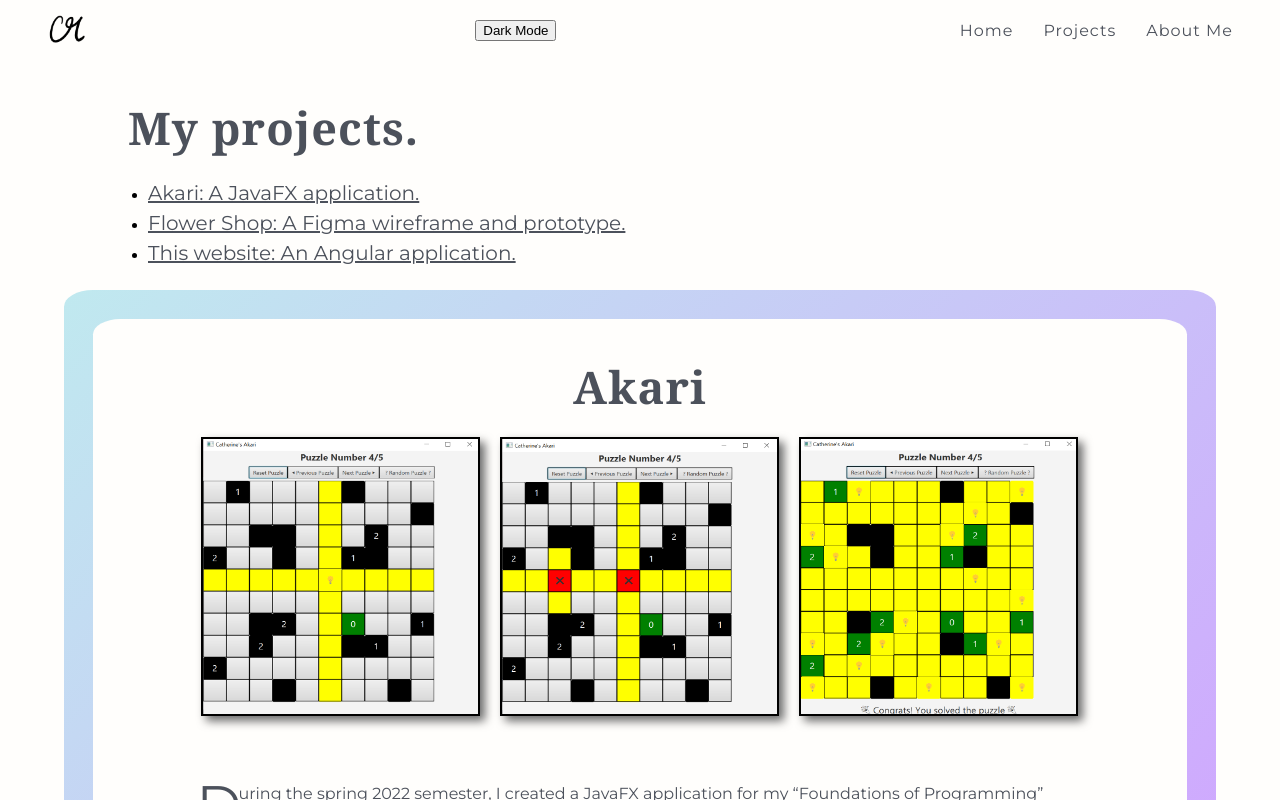
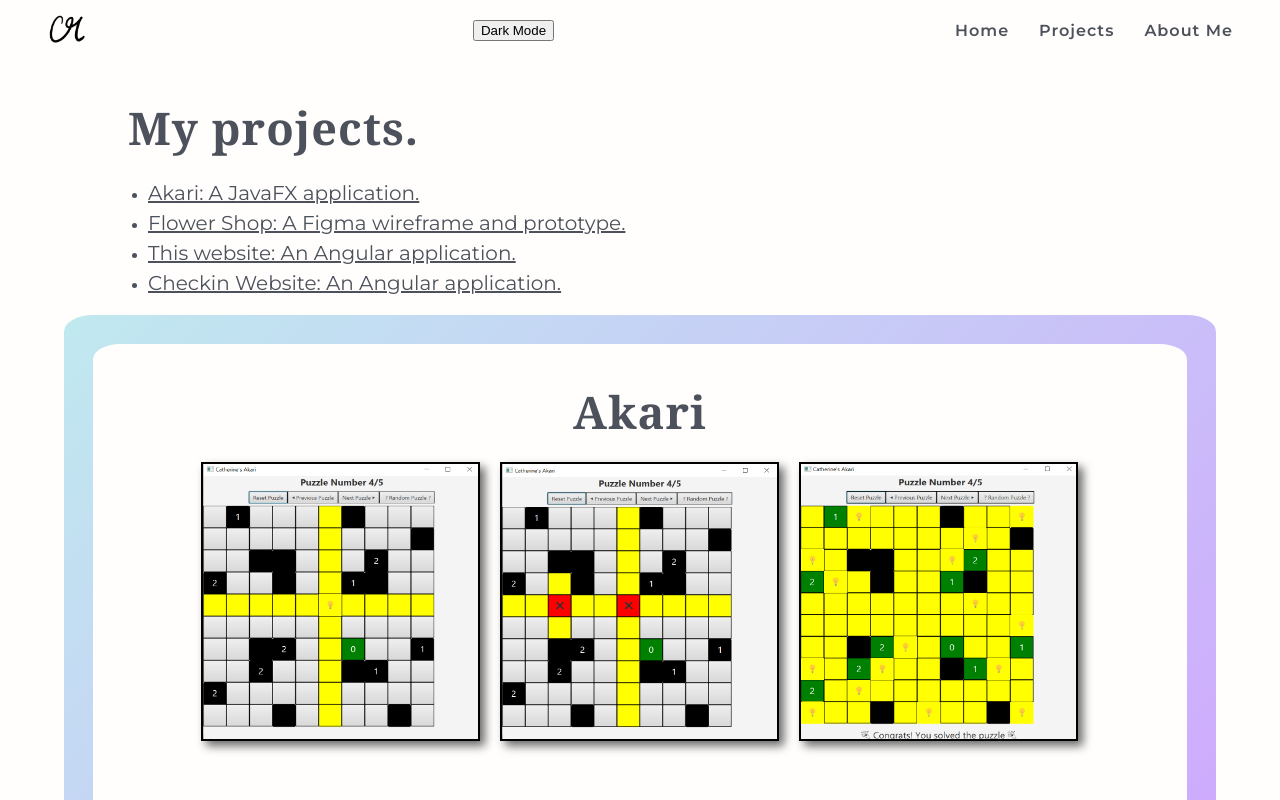
Before and after one commit to croberts808/cathroberts, an Angular app in the folder cath-website/: page /projects in a window 1280 px wide. Shown: the top 800 px of the page. Built offline with nearby package versions, Linux system fonts and the light colour scheme; a web font is replaced by a local one.

Commit message:
added linkedin logo

```diff
--- a/cath-website/src/app/aboutme/aboutme.component.html
+++ b/cath-website/src/app/aboutme/aboutme.component.html
@@ -1,3 +1,4 @@
+
 
 <div style = "margin-bottom: auto;" class = "aboutIntro">
     <div class = "introText">
@@ -7,6 +8,12 @@
         <h3 style = "margin-top: -25px;">I am a <strong>UX Designer</strong>. I study Computer Science,
             Mathematics, and Cognitive Science at the University of North Carolina at Chapel Hill. </h3>
     </div>
+    <a href = "https://www.linkedin.com/in/catherineroberts808">
+        <div class = "linkedinLogo">
+            <link rel="stylesheet" href="https://cdnjs.cloudflare.com/ajax/libs/font-awesome/4.7.0/css/font-awesome.min.css">
+            <i class="fa fa-linkedin-square" style="font-size:45px"></i>
+        </div>
+    </a>
 </div>
 
 <div style = "margin: auto; margin-top: -25px; justify-content: left" class = "projects">
--- a/cath-website/src/app/projects/projects.component.html
+++ b/cath-website/src/app/projects/projects.component.html
@@ -1,5 +1,5 @@
 
-<div style = "margin-bottom: 10px" class="intro">
+<div style = "margin-bottom: 35px" class="intro">
     <div class = "introText">
         <h2>My projects. </h2>
         <ul style = "margin-left: -20px; line-height: 300%;">
@@ -16,6 +16,10 @@
             <li>
                 <h3 style = "margin-top: -25px; font-size: 20px; text-decoration: underline;">
                     This website: An Angular application.</h3>
+            </li>
+            <li>
+                <h3 style = "margin-top: -25px; font-size: 20px; text-decoration: underline;">
+                    Checkin Website: An Angular application.</h3>
             </li>
         </ul>
 
--- a/cath-website/src/styles.css
+++ b/cath-website/src/styles.css
@@ -3,6 +3,7 @@
 /* You can add global styles to this file, and also import other style files */
 body {
     background-color: #fffefc;
+    color: #4c515c;
     margin: 0;
     padding: 0;
     width: 100%;
@@ -18,10 +19,7 @@ body {
 #more {display: none;}
 
 /* Colors */
-:root {
-    --lightText: #ffffff;
-    --darkText: #4c515b;
-}
+
 /* Buttons */
 
 .readMore {
@@ -38,9 +36,9 @@ body {
 
 /* Fonts and sizes */
 h1 {
-    color: var(--darkText);
     font-family: 'Montserrat';
-    font-weight: 400;
+    color:#4c515b;
+    font-weight: 600;
     font-size: 16px;
     padding: 15px;
     letter-spacing: 1px;
@@ -48,15 +46,16 @@ h1 {
 }
 
 h2 {
-    color: #4c515b;
     font-family: Georgia;
+    color:#4c515b;
     font-size: 45px;
     letter-spacing: 1px;
 }
 
 h3 {
-    color: #4c515b;
+
     font-family: 'Montserrat';
+    color:#4c515b;
     font-weight: 400;
     font-size: 16px;
     line-height: 25px;
@@ -64,16 +63,16 @@ h3 {
 
 h4 {
     font-family: 'Montserrat';
+    color:#4c515b;
     font-size: 27px;
     font-weight: 500;
-    color: #4c515b;
     margin-top: 5px;
     margin-left: 15px;
 }
 
 h5 {
-    color: #4c515b;
     font-family: Georgia;
+    color:#4c515b;
     font-size: 25px;
     letter-spacing: 1px;
 }
@@ -162,9 +161,9 @@ a {
 
 .post {
     display: flex;
+    background-color: #fffefc;
     flex-direction: column;
     position: relative;
-    background-color: #fffefc;
     height: auto;
     width: 415px;
     margin: 40px;
@@ -225,7 +224,16 @@ a {
 }
 /*about me page */
 
+.linkedinLogo {
+    position: absolute;
+    z-index: 2;
+    color:#7674d1;
+    top: 100px ;
+    right: 70px;
+}
+
 .aboutIntro {
+    z-index: 1;
     background: #fffefc;
     height: 280px;
     display: flex;
```
